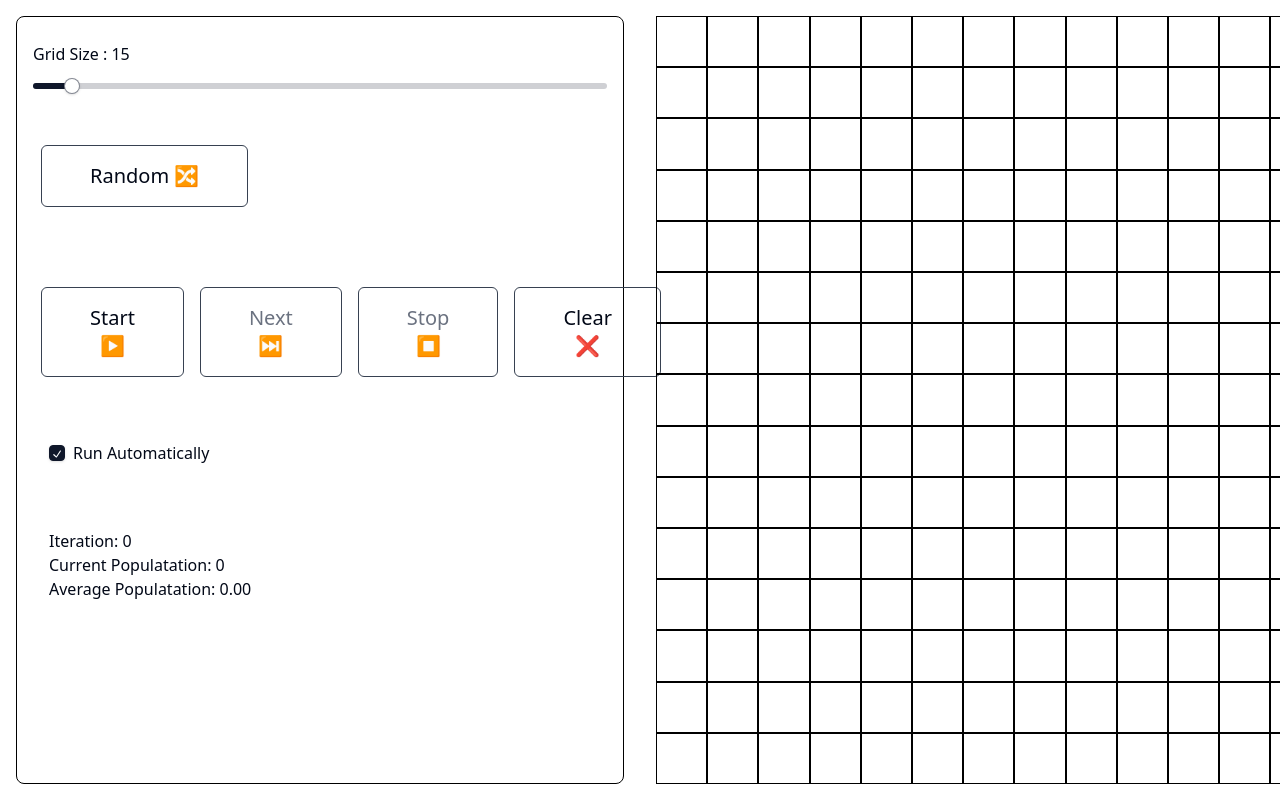
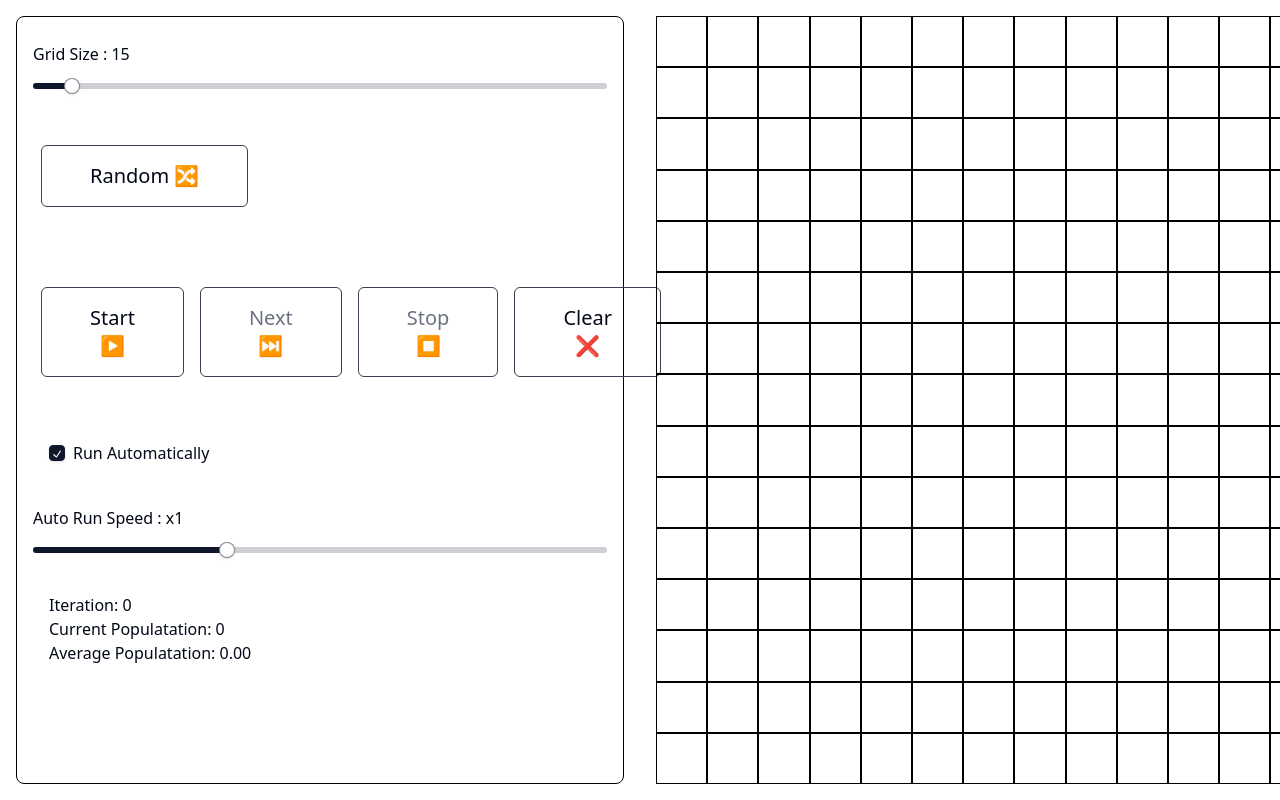
Before and after one commit to InfantAjayVenus/game-of-life, a React (Vite) app: page / in a window 1280 px wide. Shown: the top 800 px of the page. Built offline with nearby package versions, Linux system fonts and the light colour scheme.

Commit message:
[App] feat: adjust autoRun speed

```diff
--- a/src/App.tsx
+++ b/src/App.tsx
@@ -15,7 +15,8 @@ export default function App() {
   const [liveCount, setLiveCount] = useState(0);
   const [iterationCount, setIterationCount] = useState(0);
   const [totalLiveCount, setTotalLiveCount] = useState(0);
-  const [iteratorTimer, setIteratorTimer] = useState<number|undefined>();
+  const [iteratorTimer, setIteratorTimer] = useState<number | undefined>();
+  const [autoRunFactor, setAutoRunFactor] = useState(1);
 
   useEffect(() => {
     setStateGrid(new Array(gridSize).fill([]).map(_ => new Array(gridSize).fill(false)));
@@ -51,12 +52,12 @@ export default function App() {
     setStateGrid(currentStateGrid => runGame(currentStateGrid));
     setIterationCount(iterationCount => iterationCount + 1);
 
-    if(shouldAutoIterate) {
+    if (shouldAutoIterate) {
       clearTimeout(iteratorTimer);
       setIteratorTimer(
         setTimeout(() => {
-         onIterate();
-        }, ITERATION_TIME)
+          onIterate();
+        }, ITERATION_TIME / autoRunFactor)
       );
     }
   }
@@ -80,7 +81,7 @@ export default function App() {
               disabled={!isEdit}
             >
               Random 🔀
-              </Button>
+            </Button>
           </div>
           <div className="my-8 flex justify-around transition-all">
             <Button
@@ -117,6 +118,10 @@ export default function App() {
             />
             <label htmlFor="auto-iterate-toggle">Run Automatically</label>
           </div>
+          <div className="flex flex-col w-full h-16 justify-around">
+            <h4>Auto Run Speed : x{autoRunFactor}</h4>
+            <Slider defaultValue={[autoRunFactor]} min={0.5} max={2} step={0.25} onValueChange={value => setAutoRunFactor(value[0])} disabled={!isEdit || !shouldAutoIterate} />
+          </div>
           <div className="my-8 px-4">
             <p>Iteration: {iterationCount}</p>
             <p>Current Populatation: {liveCount}</p>
```
